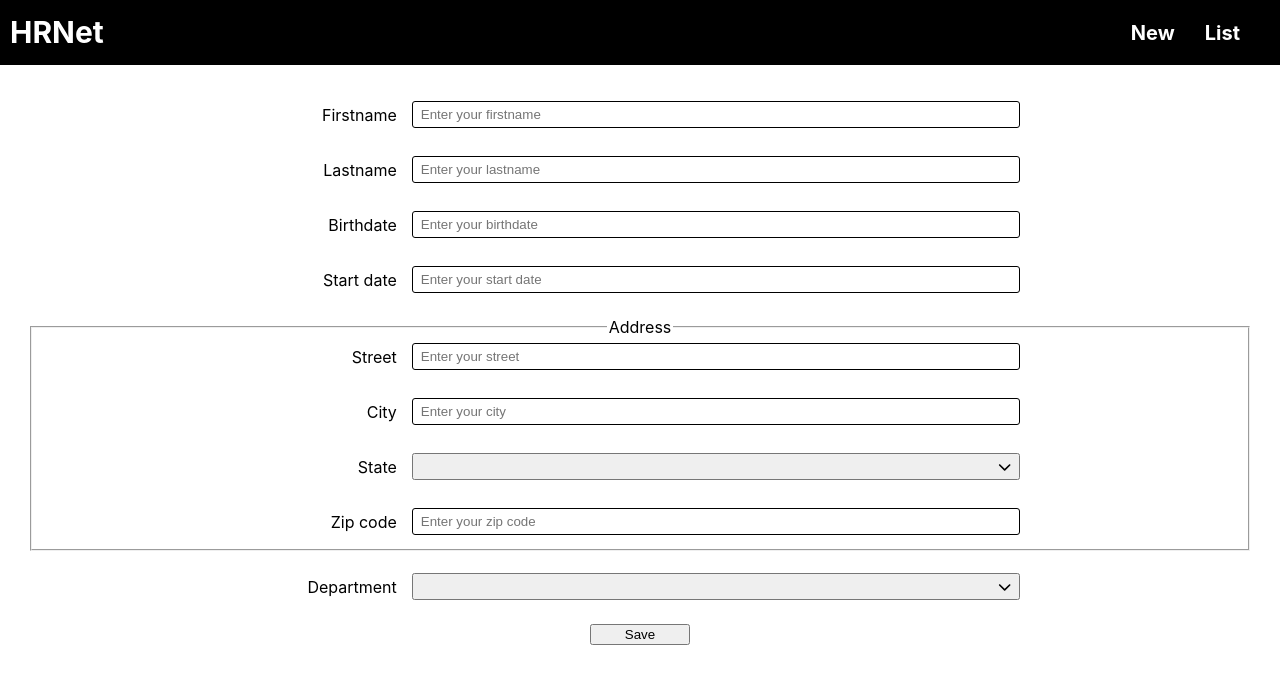
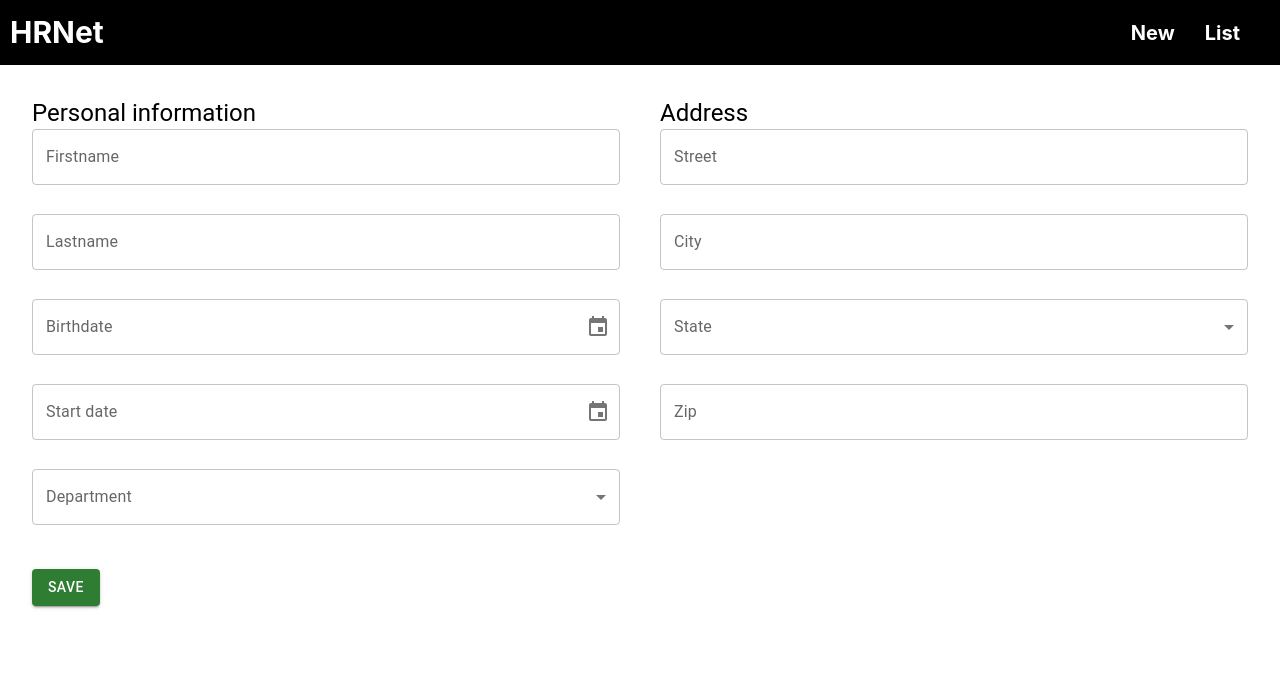
Before and after one commit to etienne-coyac/openclassrooms-projet14, a React app: page / in a window 1280 px wide. Shown: the top 684 px of the page. Built offline with nearby package versions, Linux system fonts and the light colour scheme; the HTML template or start-up script is replaced by a standard one.

Commit message:
feat: added mui datepicker

```diff
--- a/src/main.tsx
+++ b/src/main.tsx
@@ -4,11 +4,15 @@ import { RouterProvider } from "react-router-dom";
 import { router } from "./routes/routes.tsx";
 import { Provider } from "react-redux";
 import { store } from "./app/store.ts";
+import { LocalizationProvider } from "@mui/x-date-pickers";
+import { AdapterDayjs } from "@mui/x-date-pickers/AdapterDayjs";
 
 ReactDOM.createRoot(document.getElementById("root") as HTMLElement).render(
   <React.StrictMode>
     <Provider store={store}>
-      <RouterProvider router={router} />
+      <LocalizationProvider dateAdapter={AdapterDayjs}>
+        <RouterProvider router={router} />
+      </LocalizationProvider>
     </Provider>
   </React.StrictMode>
 );
--- a/src/style/createEmployee.scss
+++ b/src/style/createEmployee.scss
@@ -1,15 +1,21 @@
-.employee-form,
-.address-fieldset {
-  display: flex;
-  flex-direction: column;
-  gap: 20px;
+.employee-form {
+  .grid-form {
+    margin-bottom: 15px;
+    .form-submit {
+      width: 100px;
+      align-self: center;
+    }
+    .form-group {
+      min-height: 85px;
+    }
+    .address-fieldset {
+      padding: 10px;
+      text-align: center;
+      margin-bottom: 10px;
+    }
+    .employee-data {
+      display: flex;
+      flex-direction: column;
+    }
+  }
 }
-.address-fieldset {
-  padding: 0 0 10px 0;
-  margin: -2px;
-  text-align: center;
-}
-.form-submit {
-  width: 100px;
-  align-self: center;
-}
--- a/src/types/schemas/employee.schemas.ts
+++ b/src/types/schemas/employee.schemas.ts
@@ -1,23 +1,19 @@
 import * as z from "zod";
 import { states } from "../../utils/state.utils";
-
-type StateProp = (typeof states)[number]["abbreviation"];
-const stateEnum: [StateProp, ...StateProp[]] = [
-  states[0].abbreviation,
-  ...states.slice(1).map((state) => state.abbreviation)
-];
-console.log(stateEnum);
+import { departments } from "../../utils/department.utils";
 
 export const employeeSchema = z.object({
-  firstname: z.string().min(2).max(50),
-  lastname: z.string().min(2).max(50),
-  birthdate: z.string(), //z.date(),
-  startdate: z.string(), // z.date(),
+  firstname: z.string().min(2, { message: "Firstname must be at least 2 caracters" }).max(50),
+  lastname: z.string().min(2, { message: "Lastname must be at least 2 caracters" }).max(50),
+  birthdate: z.date(),
+  startdate: z.date(),
   address: z.object({
-    street: z.string().min(2).max(50),
-    city: z.string().min(2).max(50),
-    state: z.string(),
-    zipcode: z.string().regex(/\d{5}/)
+    street: z.string().min(2, { message: "Street must be at least 2 caracters" }).max(50),
+    city: z.string().min(2, { message: "City must be at least 2 caracters" }).max(50),
+    state: z.string().refine((val) => states.some((s) => s.abbreviation === val), { message: "State must be filled" }),
+    zip: z.string().regex(/^\d{5}$/, { message: "Zip must be a valid zip code (5 digits)" })
   }),
-  department: z.string()
+  department: z
+    .string()
+    .refine((val) => departments.map((d) => d.toString()).includes(val), { message: "Department must be filled" })
 });
--- a/src/utils/department.utils.ts
+++ b/src/utils/department.utils.ts
@@ -1,12 +1,6 @@
 import { Department } from "../types/employee.types";
 
-export const departments = [
-  "sales",
-  "marketing",
-  "engineering",
-  "human_resources",
-  "legal",
-] as const;
+export const departments = ["sales", "marketing", "engineering", "human_resources", "legal"] as const;
 
 export const getPrettyDepartmentName = (department: Department) => {
   switch (department) {
--- a/src/views/CreateEmployee.tsx
+++ b/src/views/CreateEmployee.tsx
@@ -9,46 +9,75 @@ import { ErrorType } from "../types/employee.types";
 import { useDispatch } from "react-redux";
 import { addEmployee } from "../app/features/employeeSlice";
 import { employeeSchema } from "../types/schemas/employee.schemas";
+import {
+  Box,
+  Button,
+  FormControl,
+  FormHelperText,
+  Grid,
+  InputLabel,
+  MenuItem,
+  Modal,
+  Select,
+  TextField,
+  Typography
+} from "@mui/material";
+import { set } from "zod";
+import { DesktopDatePicker } from "@mui/x-date-pickers";
+import { Dayjs } from "dayjs";
+
+const style = {
+  position: "absolute",
+  top: "50%",
+  left: "50%",
+  transform: "translate(-50%, -50%)",
+  width: 400,
+  bgcolor: "background.paper",
+  border: "2px solid #000",
+  boxShadow: 24,
+  p: 4
+};
+
+interface FormErrorsType {
+  firstname: boolean | string;
+  lastname: boolean | string;
+  birthdate: boolean | string;
+  startdate: boolean | string;
+  street: boolean | string;
+  city: boolean | string;
+  state: boolean | string;
+  department: boolean | string;
+  zip: boolean | string;
+}
 
 function CreateEmployee() {
   const dispatch = useDispatch();
 
   const [firstname, setFirstName] = useState<string>("");
   const [lastname, setLastName] = useState<string>("");
-  const [birthdate, setBirthDate] = useState<string>("");
-  const [startdate, setStartDate] = useState<string>("");
+  const [birthdate, setBirthDate] = useState<Dayjs | null>(null);
+  const [startdate, setStartDate] = useState<Dayjs | null>(null);
   const [street, setStreet] = useState<string>("");
   const [city, setCity] = useState<string>("");
-  const [state, setState] = useState<Option<string> | null>(null);
-  const [department, setDepartment] = useState<Option<string> | null>(null);
+  const [state, setState] = useState<string>("");
+  const [department, setDepartment] = useState<string>("");
   const [zip, setZip] = useState<string>("");
 
-  const [errors, setErrors] = useState<ErrorType[]>([]);
+  // const [errors, setErrors] = useState<ErrorType[]>([]);
+  const initialErrors: FormErrorsType = {
+    firstname: false,
+    lastname: false,
+    birthdate: false,
+    startdate: false,
+    street: false,
+    city: false,
+    state: false,
+    department: false,
+    zip: false
+  };
+  const [errors, setErrors] = useState<FormErrorsType>(initialErrors);
 
-  const departmentOptions = useMemo(() => {
-    return departments.map((department) => {
-      return {
-        label: getPrettyDepartmentName(department),
-        value: department
-      };
-    });
-  }, []);
-
-  const statesOptions = useMemo(() => {
-    return states.map((state) => {
-      return {
-        label: state.name,
-        value: state.abbreviation
-      };
-    });
-  }, []);
-
-  const handleDepartmentChange = (value: Option<string>) => {
-    setDepartment(value);
-  };
-  const handleStateChange = (value: Option<string>) => {
-    setState(value);
-  };
+  const [open, setOpen] = useState<boolean>(false);
 
   const handleSubmit = (e: React.FormEvent<HTMLFormElement>) => {
     e.preventDefault();
@@ -56,121 +85,209 @@ function CreateEmployee() {
       const employee = {
         firstname,
         lastname,
-        birthdate,
-        startdate,
+        birthdate: birthdate?.toDate(),
+        startdate: startdate?.toDate(),
         address: {
           street,
           city,
-          state: state?.value,
-          zipcode: zip
+          state,
+          zip
         },
-        department: department?.value
+        department: department
       };
       dispatch(addEmployee(employeeSchema.parse(employee)));
+
+      setOpen(true);
     } catch (e: any) {
       if (e.name === "ZodError") {
-        setErrors(
-          e.issues.map((issue: any) => ({
-            field: issue.path.at(-1),
-            message: issue.message
-          }))
-        );
+        const zodErrors = e.issues.reduce((acc: FormErrorsType, issue: any) => {
+          const field = issue.path.at(-1) as keyof FormErrorsType;
+          acc[field] = issue.message;
+          return acc;
+        }, initialErrors);
+        setErrors({ ...zodErrors });
       }
     }
   };
 
   return (
+    <>
       <form className="employee-form" onSubmit={handleSubmit}>
-      <LabelInput
-        value={firstname}
-        name="Firstname"
-        placeholder="Enter your firstname"
-        onChange={(value) => {
-          setFirstName(value);
+        <Grid container spacing={5} className="grid-form">
+          <Grid item xs={12} sm={6} className="employee-data">
+            <Typography variant="h5">Personal information</Typography>
+
+            <FormControl error={errors.firstname !== false} className="form-group">
+              <TextField
+                label="Firstname"
+                onChange={(e) => {
+                  setFirstName(e.target.value);
                 }}
-        error={errors.find((error) => error.field === "firstname")}
+                error={errors.firstname !== false}
               />
-      <LabelInput
-        value={lastname}
-        name="Lastname"
-        onChange={(value) => {
-          setLastName(value);
+              <FormHelperText>{errors.firstname}</FormHelperText>
+            </FormControl>
+            <FormControl error={errors.lastname !== false} className="form-group">
+              <TextField
+                label="Lastname"
+                onChange={(e) => {
+                  setLastName(e.target.value);
                 }}
-        error={errors.find((error) => error.field === "lastname")}
-        placeholder="Enter your lastname"
+                error={errors.lastname !== false}
               />
-      <LabelInput
+              <FormHelperText>{errors.lastname}</FormHelperText>
+            </FormControl>
+            <FormControl error={errors.birthdate !== false} className="form-group">
+              <DesktopDatePicker
+                label="Birthdate"
                 value={birthdate}
-        name="Birthdate"
-        onChange={(value) => {
-          setBirthDate(value);
+                onChange={(newValue) => {
+                  setBirthDate(newValue);
                 }}
-        error={errors.find((error) => error.field === "birthdate")}
-        placeholder="Enter your birthdate"
+                renderInput={(params) => <TextField {...params} />} // mui bug => ignore
               />
-      <LabelInput
+              <FormHelperText>{errors.birthdate}</FormHelperText>
+            </FormControl>
+            <FormControl error={errors.startdate !== false} className="form-group">
+              <DesktopDatePicker
+                label="Start date"
                 value={startdate}
-        name="Start date"
-        onChange={(value) => {
-          setStartDate(value);
+                onChange={(newValue) => {
+                  setStartDate(newValue);
                 }}
-        error={errors.find((error) => error.field === "startdate")}
-        placeholder="Enter your start date"
+                renderInput={(params) => <TextField {...params} />} // mui bug => ignore
               />
-      <fieldset className="address-fieldset">
-        <legend>Address</legend>
-        <LabelInput
-          value={street}
-          name="Street"
-          onChange={(value) => {
-            setStreet(value);
+              <FormHelperText>{errors.startdate}</FormHelperText>
+            </FormControl>
+            <FormControl error={errors.department !== false} className="form-group">
+              <InputLabel id="select-department">Department</InputLabel>
+              <Select
+                label="Department"
+                autoWidth
+                value={department}
+                onChange={(e) => {
+                  setDepartment(e.target.value);
                 }}
-          error={errors.find((error) => error.field === "street")}
-          placeholder="Enter your street"
+                MenuProps={{
+                  anchorOrigin: {
+                    vertical: "bottom",
+                    horizontal: "left"
+                  },
+                  transformOrigin: {
+                    vertical: "top",
+                    horizontal: "left"
+                  },
+                  PaperProps: {
+                    style: {
+                      maxHeight: 300
+                    }
+                  }
+                }}
+              >
+                <MenuItem value=""></MenuItem>
+                {departments.map((department) => {
+                  return (
+                    <MenuItem key={department} value={department}>
+                      {getPrettyDepartmentName(department)}
+                    </MenuItem>
+                  );
+                })}
+              </Select>
+              <FormHelperText>{errors.department}</FormHelperText>
+            </FormControl>
+          </Grid>
+
+          <Grid item xs={12} sm={6} className="employee-data">
+            <Typography variant="h5">Address</Typography>
+            <FormControl error={errors.street !== false} className="form-group">
+              <TextField
+                label="Street"
+                onChange={(e) => {
+                  setStreet(e.target.value);
+                }}
+                error={errors.street !== false}
               />
-        <LabelInput
-          value={city}
-          name="City"
-          onChange={(value) => {
-            setCity(value);
+              <FormHelperText>{errors.street}</FormHelperText>
+            </FormControl>
+            <FormControl error={errors.city !== false} className="form-group">
+              <TextField
+                label="City"
+                onChange={(e) => {
+                  setCity(e.target.value);
                 }}
-          error={errors.find((error) => error.field === "city")}
-          placeholder="Enter your city"
+                error={errors.city !== false}
               />
-        <LabelInput
-          name="State"
-          error={errors.find((error) => error.field === "state")}
-          customInput={
-            <Dropdown value={state} options={statesOptions} onChange={handleStateChange} className="form-dropdown" />
+              <FormHelperText>{errors.city}</FormHelperText>
+            </FormControl>
+            <FormControl error={errors.state !== false} className="form-group">
+              <InputLabel id="select-state">State</InputLabel>
+              <Select
+                label="State"
+                autoWidth
+                value={state}
+                onChange={(e) => {
+                  setState(e.target.value);
+                }}
+                MenuProps={{
+                  anchorOrigin: {
+                    vertical: "bottom",
+                    horizontal: "left"
+                  },
+                  transformOrigin: {
+                    vertical: "top",
+                    horizontal: "left"
+                  },
+                  PaperProps: {
+                    style: {
+                      maxHeight: 300
                     }
+                  }
+                }}
+              >
+                <MenuItem value=""></MenuItem>
+                {states.map((state) => {
+                  return (
+                    <MenuItem key={state.abbreviation} value={state.abbreviation}>
+                      {state.name}
+                    </MenuItem>
+                  );
+                })}
+              </Select>
+              <FormHelperText>{errors.state}</FormHelperText>
+            </FormControl>
+            <FormControl error={errors.zip !== false} className="form-group">
+              <TextField
+                label="Zip"
+                onChange={(e) => {
+                  setZip(e.target.value);
+                }}
+                error={errors.zip !== false}
               />
-        <LabelInput
-          value={zip}
-          placeholder="Enter your zip code"
-          name="Zip code"
-          onChange={(value) => {
-            setZip(value);
-          }}
-          error={errors.find((error) => error.field === "zipcode")}
-        />
-      </fieldset>
-      <LabelInput
-        name="Department"
-        error={errors.find((error) => error.field === "department")}
-        customInput={
-          <Dropdown
-            value={department}
-            options={departmentOptions}
-            onChange={handleDepartmentChange}
-            className="form-dropdown"
-          />
-        }
-      />
+              <FormHelperText>{errors.zip}</FormHelperText>
+            </FormControl>
+          </Grid>
+        </Grid>
 
-      <button type="submit" className="form-submit">
+        <Button variant="contained" type="submit" color="success">
           Save
-      </button>
+        </Button>
       </form>
+      <Modal
+        open={open}
+        onClose={() => setOpen(false)}
+        aria-labelledby="modal-modal-title"
+        aria-describedby="modal-modal-description"
+      >
+        <Box sx={style}>
+          <Typography id="modal-modal-title" variant="h6" component="h2">
+            New employee
+          </Typography>
+          <Typography id="modal-modal-description" sx={{ mt: 2 }}>
+            Employee created !
+          </Typography>
+        </Box>
+      </Modal>
+    </>
   );
 }
 
```
Also changed, not shown: package.json (+6 -1 lines), 1 other file (tests, documents, lock files or other folders). Lines whose indentation alone changed are shown as unchanged.
